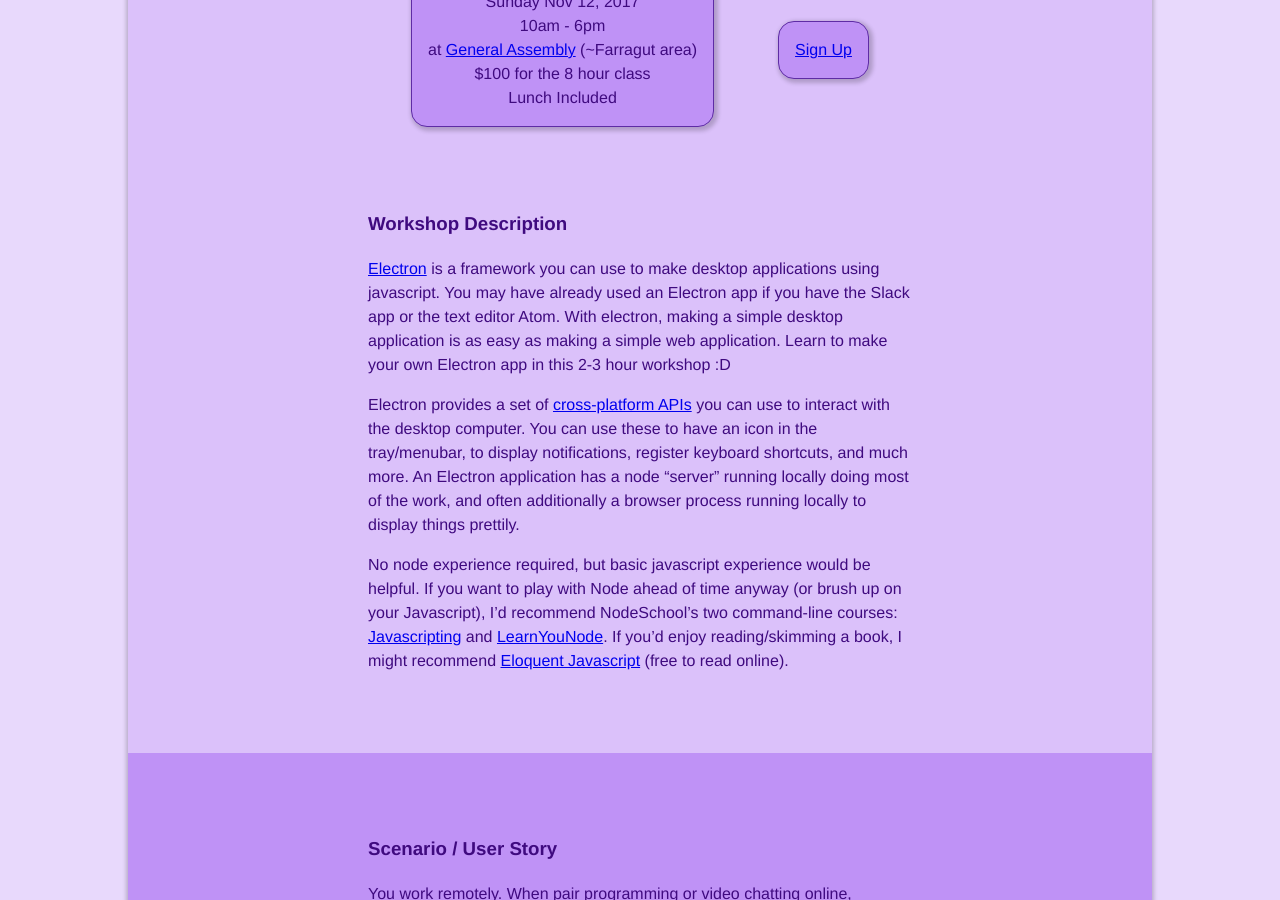
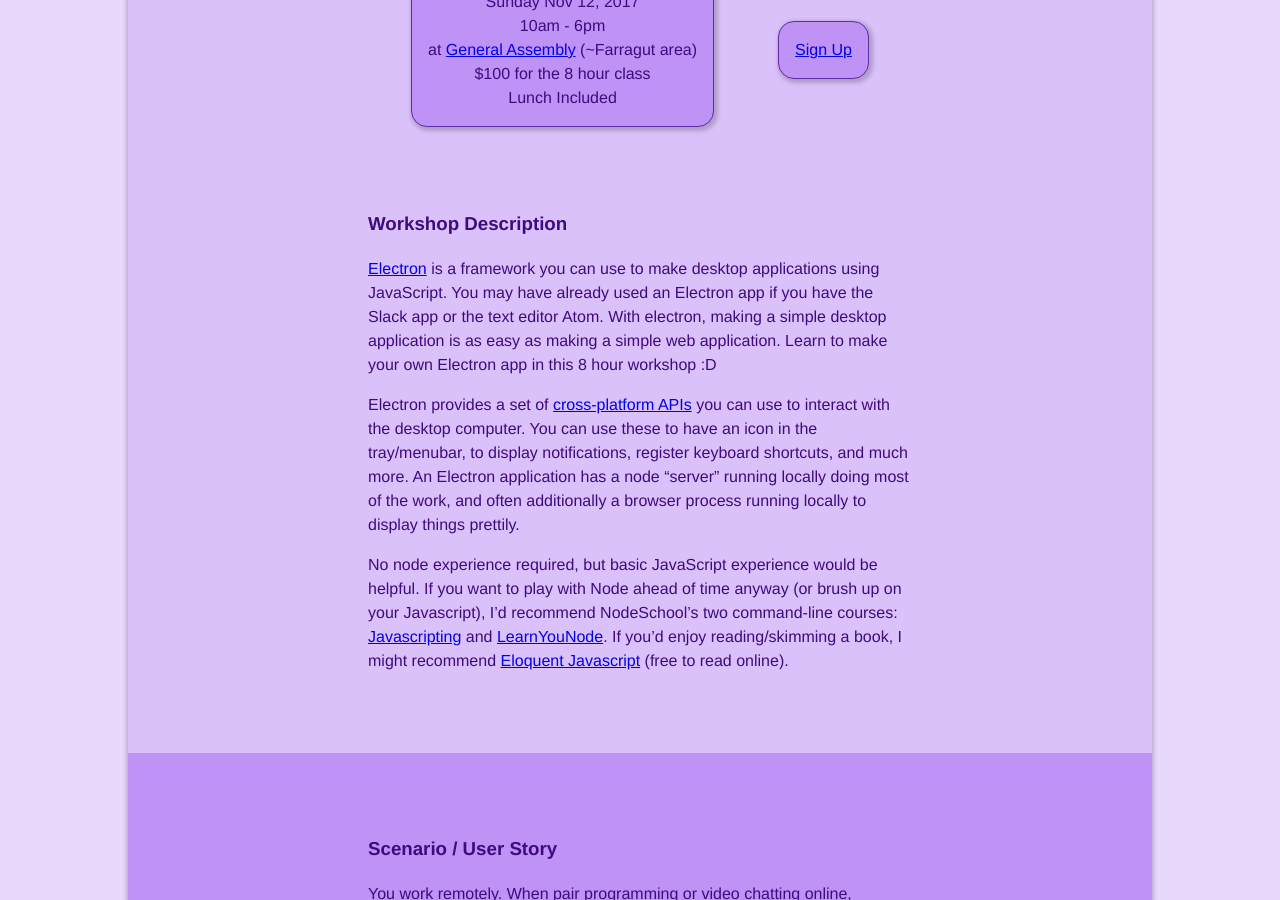
Before and after one commit to learnshinythings/learnshinythings.github.io, a Jekyll site: the page built from electron.md, in a window 1280 px wide and 900 px high, scrolled down 353 px. Built offline with Jekyll 4.4.1, drawn with Linux system fonts in a browser that asks for light colours; nearby versions of some CDN libraries.

Commit message:
Update JavaScript and duration of class

```diff
--- a/electron.md
+++ b/electron.md
@@ -37,11 +37,11 @@ Electron Workshop
 <div class="bg-purp-light pa5-ns tc">
 <div class="measure-wide dib tl" markdown="1">
 ### Workshop Description
-[Electron](https://electron.atom.io/) is a framework you can use to make desktop applications using javascript. You may have already used an Electron app if you have the Slack app or the text editor Atom. With electron, making a simple desktop application is as easy as making a simple web application. Learn to make your own Electron app in this 2-3 hour workshop :D
+[Electron](https://electron.atom.io/) is a framework you can use to make desktop applications using JavaScript. You may have already used an Electron app if you have the Slack app or the text editor Atom. With electron, making a simple desktop application is as easy as making a simple web application. Learn to make your own Electron app in this 8 hour workshop :D
 
 Electron provides a set of [cross-platform APIs](https://github.com/electron/electron-api-demos) you can use to interact with the desktop computer. You can use these to have an icon in the tray/menubar, to display notifications, register keyboard shortcuts, and much more. An Electron application has a node “server” running locally doing most of the work, and often additionally a browser process running locally to display things prettily.
 
-No node experience required, but basic javascript experience would be helpful. If you want to play with Node ahead of time anyway (or brush up on your Javascript), I'd recommend NodeSchool's two command-line courses: [Javascripting](https://github.com/workshopper/javascripting) and [LearnYouNode](https://github.com/workshopper/learnyounode). If you'd enjoy reading/skimming a book, I might recommend [Eloquent Javascript](http://eloquentjavascript.net/) (free to read online).
+No node experience required, but basic JavaScript experience would be helpful. If you want to play with Node ahead of time anyway (or brush up on your Javascript), I'd recommend NodeSchool's two command-line courses: [Javascripting](https://github.com/workshopper/javascripting) and [LearnYouNode](https://github.com/workshopper/learnyounode). If you'd enjoy reading/skimming a book, I might recommend [Eloquent Javascript](http://eloquentjavascript.net/) (free to read online).
 </div>
 </div>
 
```
